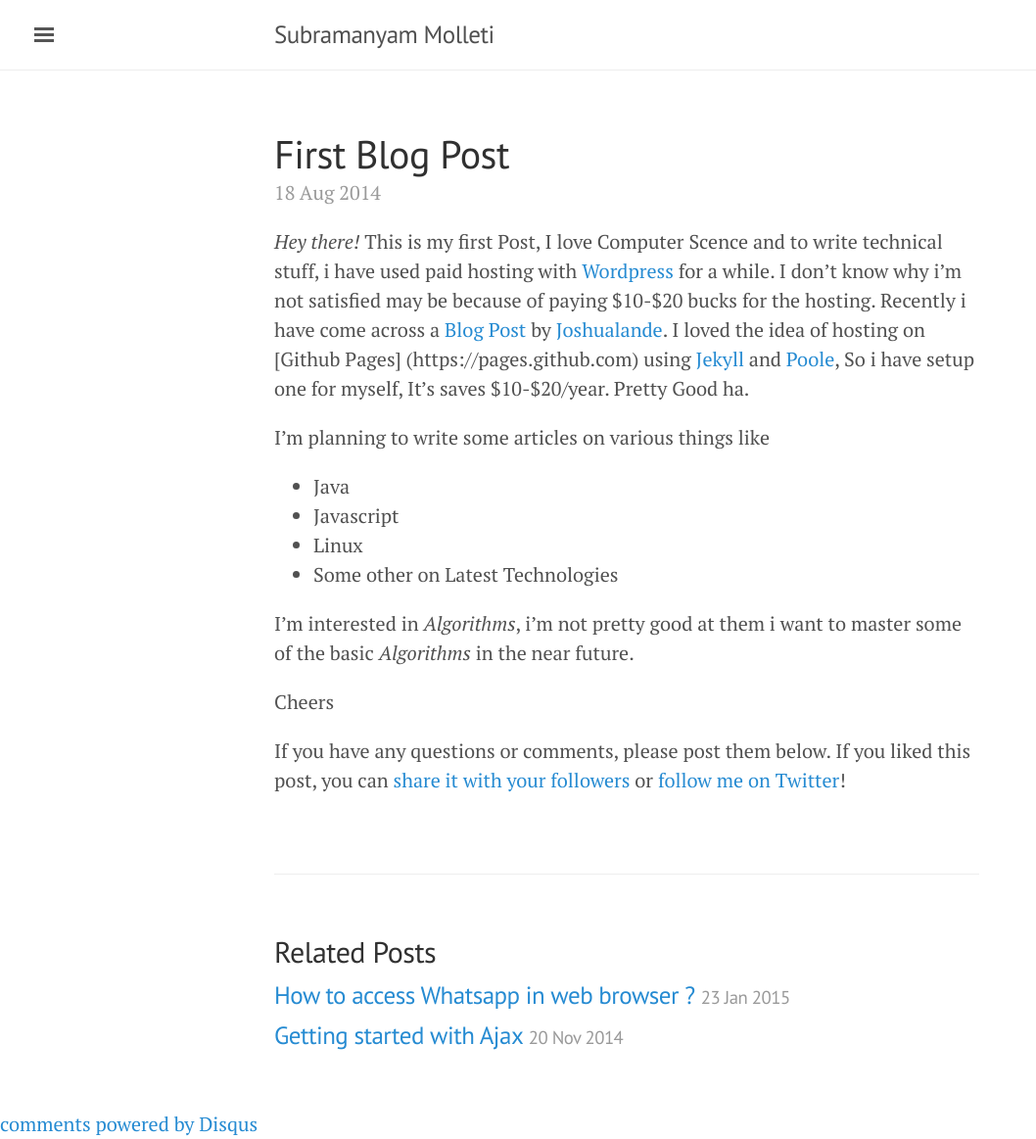
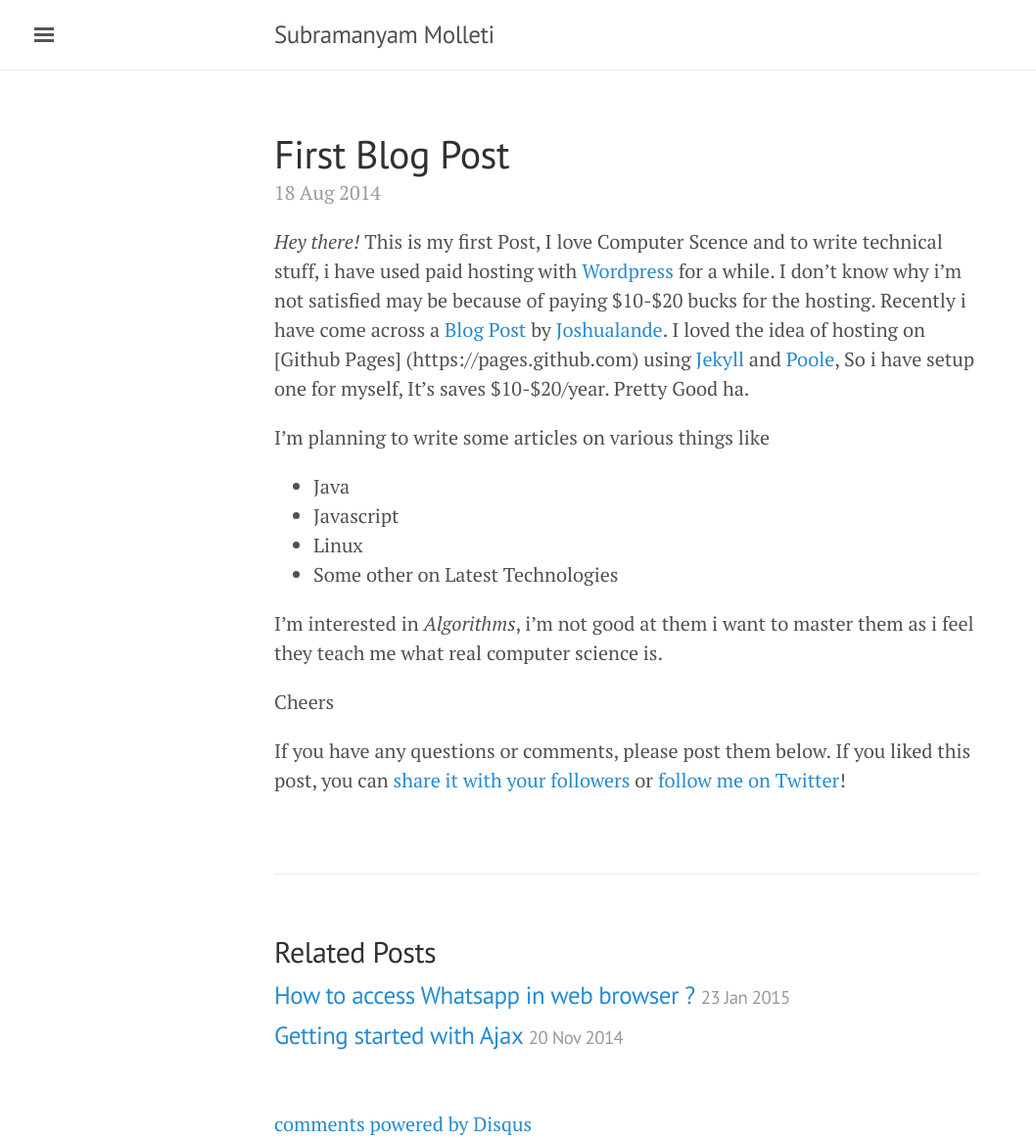
Before and after one commit to subramanyammolleti/subramanyammolleti.github.io, a Jekyll site: the page built from _posts/2014-08-18-first-blog-post.md, in a window 1280 px wide. Shown: the whole page at 98% size, without its empty margins (0-1058 px from the left). Built offline with Jekyll 4.4.1, drawn with Linux system fonts in a browser that asks for light colours; comment, search, counter and statistics services are not loaded.

Commit message:
Fixes for Lanyon Theme

```diff
--- a/_includes/head.html
+++ b/_includes/head.html
@@ -15,8 +15,8 @@
   </title>
 
   <!-- CSS -->
-  <link rel="stylesheet" href="{{ site.baseurl }}public/css/poole.css">
-  <link rel="stylesheet" href="{{ site.baseurl }}public/css/syntax.css">
+  <link rel="stylesheet" href="{{ site.baseurl }}/public/css/poole.css">
+  <link rel="stylesheet" href="{{ site.baseurl }}/public/css/syntax.css">
   <link rel="stylesheet" href="{{ site.baseurl }}/public/css/lanyon.css">
   <link rel="stylesheet" href="https://fonts.googleapis.com/css?family=PT+Serif:400,400italic,700%7CPT+Sans:400">
 
--- a/_includes/sidebar.html
+++ b/_includes/sidebar.html
@@ -25,11 +25,7 @@
       {% endif %}
     {% endfor %}
 
-<!-- Gets the Nav items from _config.yml -->
-	{% for page in site.pages_list %}
 
-		<a class="sidebar-nav-item" href="{{ page[1]  }}">{{ page[0] }}</a>
-	{% endfor %}
 
   </nav>
 
--- a/_layouts/default.html
+++ b/_layouts/default.html
@@ -21,8 +21,9 @@
 
       <div class="container content">
         {{ content }}
+		{% include comments.html %}
       </div>
-	  {% include comments.html %}
+
     </div>
 
     <label for="sidebar-checkbox" class="sidebar-toggle"></label>
--- a/_posts/2014-08-18-first-blog-post.md
+++ b/_posts/2014-08-18-first-blog-post.md
@@ -21,8 +20,7 @@
 * Linux
 * Some other on Latest Technologies
 
-I'm interested in *Algorithms*, i'm not pretty good at them i want to master some of the basic *Algorithms* in
-the near future.
+I'm interested in *Algorithms*, i'm not good at them i want to master them as i feel they teach me what real computer science is.
 
 Cheers
 
```
Also changed, not shown: other parts of _posts/2014-08-18-first-blog-post.md (+0 -1 lines), _posts/2014-11-20-getting-started-with-ajax.md (+0 -1 lines), _posts/2015-01-23-access-whatsapp-in-web-browser.md (+0 -1 lines), 1 other file.
